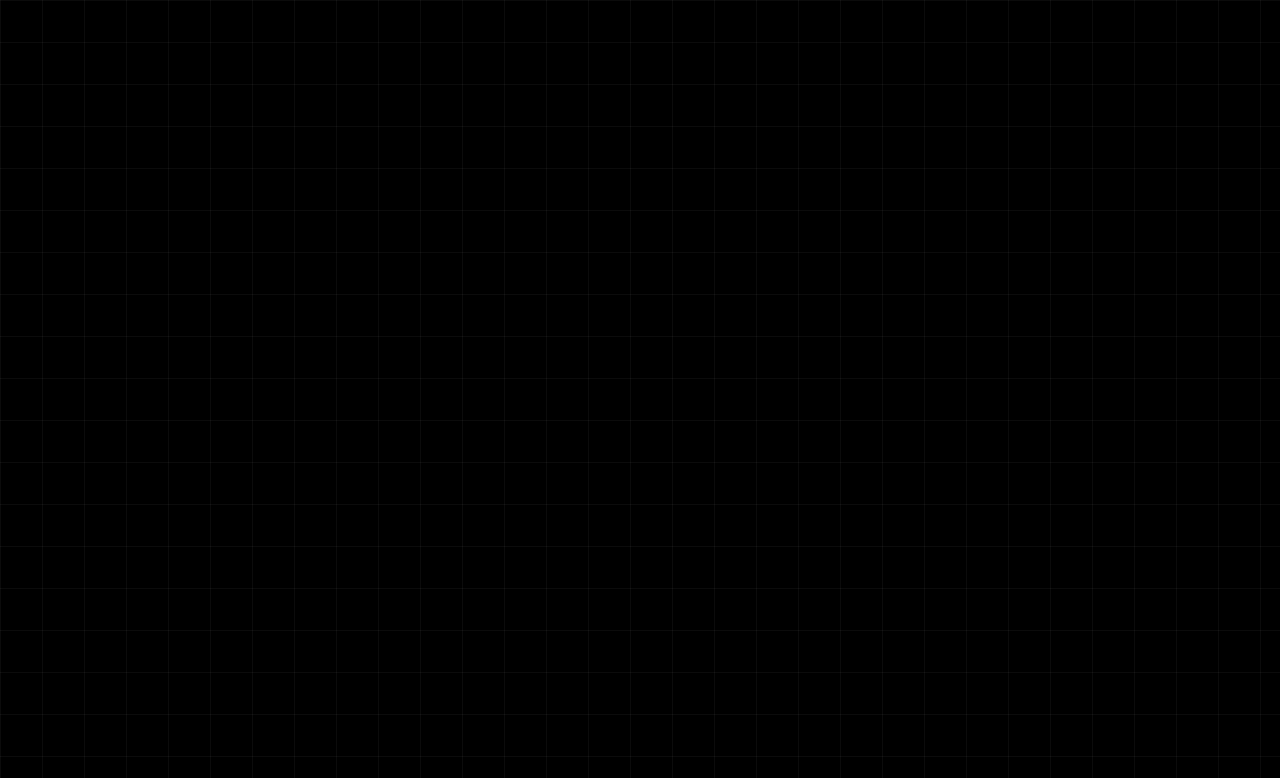
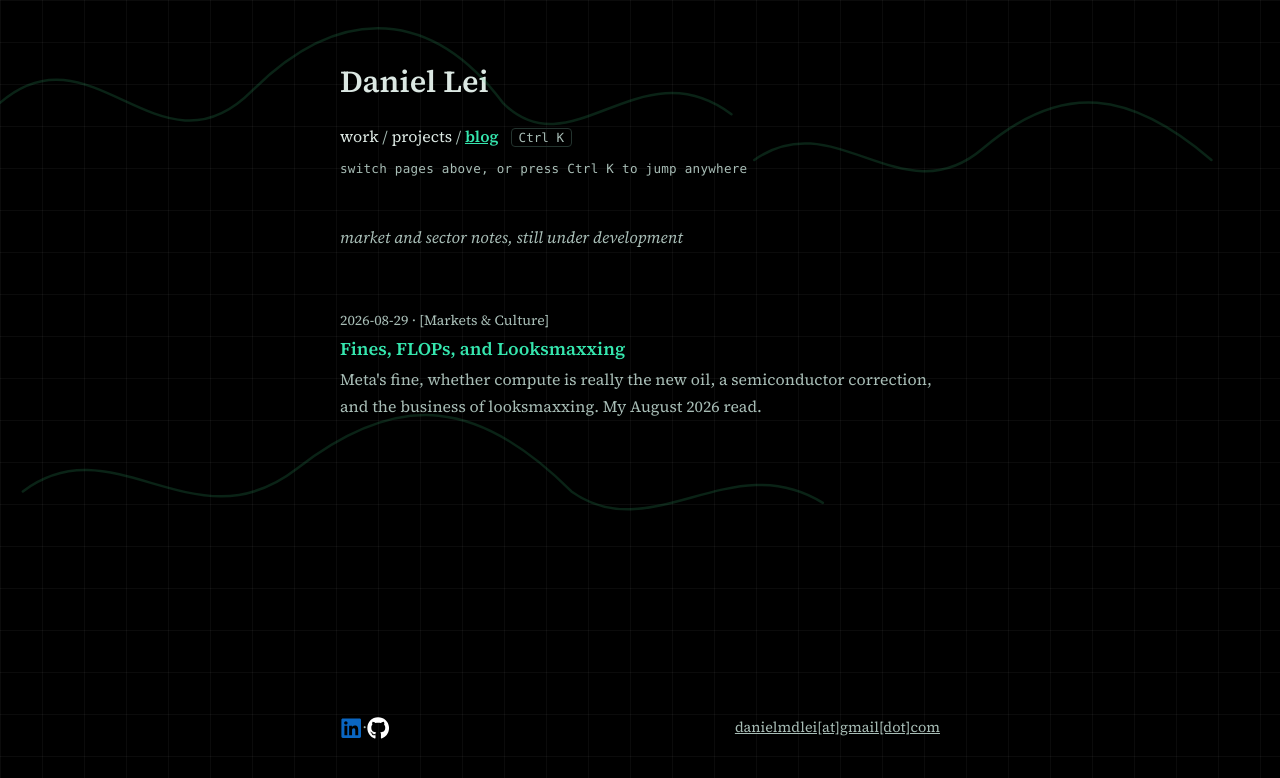
Before and after one commit to McMuf/daniellei.com, a React (Vite) app: page /blog in a window 1280 px wide. Before the commit this address had no page. Shown: the top 778 px of the page. Built offline with nearby package versions, Linux system fonts and the light colour scheme.

Commit message:
add matrix rain bg to projects, rename writing to blog with scribble bg, route /writing -> /blog

```diff
--- a/src/App.css
+++ b/src/App.css
@@ -363,7 +363,19 @@ main {
 
 /* projects */
 
+.matrix-bg {
+  position: fixed;
+  inset: 0;
+  z-index: 0;
+  width: 100vw;
+  height: 100vh;
+  pointer-events: none;
+  opacity: 0.16;
+}
+
 .project-grid {
+  position: relative;
+  z-index: 1;
   display: flex;
   flex-direction: column;
   gap: 26px;
@@ -396,9 +408,49 @@ a.pcard:hover .pcard-title { text-decoration: underline; }
   padding: 2px 6px;
 }
 
-/* writing list */
+/* blog list */
 
-.writing-intro {
+.blog-bg {
+  position: fixed;
+  inset: 0;
+  z-index: 0;
+  width: 100vw;
+  height: 100vh;
+  pointer-events: none;
+}
+
+.scribble {
+  fill: none;
+  stroke: rgba(64, 214, 138, 0.16);
+  stroke-width: 2.2;
+  stroke-linecap: round;
+  stroke-linejoin: round;
+  animation-name: scribble-draw;
+  animation-timing-function: linear;
+  animation-iteration-count: infinite;
+}
+
+.pen-dot {
+  fill: rgba(64, 214, 138, 0.4);
+  animation-name: pen-fade;
+  animation-timing-function: linear;
+  animation-iteration-count: infinite;
+}
+
+@keyframes scribble-draw {
+  0% { stroke-dashoffset: var(--len); }
+  35% { stroke-dashoffset: 0; }
+  55% { stroke-dashoffset: 0; }
+  90% { stroke-dashoffset: calc(-1 * var(--len)); }
+  100% { stroke-dashoffset: var(--len); }
+}
+
+@keyframes pen-fade {
+  0%, 30% { opacity: 1; }
+  45%, 100% { opacity: 0; }
+}
+
+.blog-intro {
   font-size: 0.9rem;
   color: var(--muted);
   line-height: 1.8;
@@ -406,20 +458,20 @@ a.pcard:hover .pcard-title { text-decoration: underline; }
   font-style: italic;
 }
 
-.writing-empty { font-size: 0.9rem; color: var(--muted); }
+.blog-empty { font-size: 0.9rem; color: var(--muted); }
 
-.writing-list { display: flex; flex-direction: column; gap: 26px; }
+.blog-list { position: relative; z-index: 1; display: flex; flex-direction: column; gap: 26px; }
 
-.writing-item {
+.blog-item {
   display: block;
   text-decoration: none;
   color: var(--fg);
 }
 
-.writing-item-meta { display: block; font-size: 0.78rem; color: var(--muted); }
-.writing-item-title { display: block; font-size: 1rem; font-weight: 600; color: var(--link); margin-top: 2px; }
-.writing-item:hover .writing-item-title { text-decoration: underline; }
-.writing-item-summary { display: block; font-size: 0.88rem; color: var(--muted); margin-top: 4px; line-height: 1.7; }
+.blog-item-meta { display: block; font-size: 0.78rem; color: var(--muted); }
+.blog-item-title { display: block; font-size: 1rem; font-weight: 600; color: var(--link); margin-top: 2px; }
+.blog-item:hover .blog-item-title { text-decoration: underline; }
+.blog-item-summary { display: block; font-size: 0.88rem; color: var(--muted); margin-top: 4px; line-height: 1.7; }
 
 /* post */
 
--- a/src/App.tsx
+++ b/src/App.tsx
@@ -3,7 +3,7 @@ import Layout from './components/Layout'
 import Home from './pages/Home'
 import Work from './pages/Work'
 import Projects from './pages/Projects'
-import Writing from './pages/Writing'
+import Blog from './pages/Blog'
 import Post from './pages/Post'
 import './App.css'
 
@@ -14,8 +14,8 @@ function App() {
         <Route index element={<Home />} />
         <Route path="work" element={<Work />} />
         <Route path="projects" element={<Projects />} />
-        <Route path="writing" element={<Writing />} />
-        <Route path="writing/:slug" element={<Post />} />
+        <Route path="blog" element={<Blog />} />
+        <Route path="blog/:slug" element={<Post />} />
       </Route>
     </Routes>
   )
--- /dev/null
+++ b/src/components/BlogBackground.tsx
@@ -0,0 +1,47 @@
+import { useEffect, useRef } from 'react'
+
+// Decorative, blog-page-only background: a handful of loose handwriting-
+// style scribbles that draw themselves in, pause, erase, and repeat, each
+// on its own timing. A small dot traces the line while it's being "written".
+
+const SCRIBBLES = [
+  { d: 'M40,90 C120,20 180,160 260,80 S 420,10 480,90 C 540,150 600,40 680,100', delay: 0, duration: 9 },
+  { d: 'M120,260 C200,200 260,320 340,250 S 480,180 560,260 C 630,320 700,220 780,270', delay: -3, duration: 10 },
+  { d: 'M60,430 C140,370 210,480 300,410 S 460,350 540,430 C 610,480 680,390 760,440', delay: -6, duration: 8.5 },
+  { d: 'M300,580 C380,520 440,630 520,560 S 660,500 740,580 C 800,630 860,540 930,590', delay: -2, duration: 9.5 },
+  { d: 'M700,140 C770,90 830,190 900,130 S 1030,80 1100,140', delay: -5, duration: 7.5 },
+]
+
+export default function BlogBackground() {
+  const pathRefs = useRef<(SVGPathElement | null)[]>([])
+
+  useEffect(() => {
+    pathRefs.current.forEach(path => {
+      if (!path) return
+      const len = path.getTotalLength()
+      path.style.setProperty('--len', String(len))
+      path.style.strokeDasharray = String(len)
+    })
+  }, [])
+
+  return (
+    <svg
+      className="blog-bg"
+      aria-hidden="true"
+      viewBox="0 0 1200 700"
+      preserveAspectRatio="xMidYMid slice"
+    >
+      {SCRIBBLES.map((s, i) => {
+        const timing = { animationDelay: `${s.delay}s`, animationDuration: `${s.duration}s` }
+        return (
+          <g key={i}>
+            <path ref={el => { pathRefs.current[i] = el }} d={s.d} className="scribble" style={timing} />
+            <circle r="4" className="pen-dot" style={timing}>
+              <animateMotion path={s.d} keyPoints="0;1;1" keyTimes="0;0.35;1" dur={`${s.duration}s`} begin={`${s.delay}s`} repeatCount="indefinite" calcMode="linear" />
+            </circle>
+          </g>
+        )
+      })}
+    </svg>
+  )
+}
--- a/src/components/CommandPalette.tsx
+++ b/src/components/CommandPalette.tsx
@@ -26,14 +26,14 @@ export default function CommandPalette() {
       { id: 'home', label: 'home', group: 'go', run: () => navigate('/') },
       { id: 'work', label: 'work', group: 'go', run: () => navigate('/work') },
       { id: 'projects', label: 'projects', group: 'go', run: () => navigate('/projects') },
-      { id: 'writing', label: 'writing', group: 'go', run: () => navigate('/writing') },
+      { id: 'blog', label: 'blog', group: 'go', run: () => navigate('/blog') },
     ]
-    const writing: Command[] = posts.map(p => ({
+    const blog: Command[] = posts.map(p => ({
       id: `post-${p.slug}`,
       label: p.title,
       hint: p.date,
-      group: 'writing',
-      run: () => navigate(`/writing/${p.slug}`),
+      group: 'blog',
+      run: () => navigate(`/blog/${p.slug}`),
     }))
     const links: Command[] = [
       ...profile.social.map(s => ({
@@ -49,7 +49,7 @@ export default function CommandPalette() {
         run: () => { window.location.href = `mailto:${profile.email}` },
       },
     ]
-    return [...nav, ...writing, ...links]
+    return [...nav, ...blog, ...links]
   }, [navigate])
 
   const results = useMemo(() => {
--- a/src/components/Layout.tsx
+++ b/src/components/Layout.tsx
@@ -7,7 +7,7 @@ import { SOCIAL_ICONS, SOCIAL_ICON_COLORS } from './icons'
 const TABS = [
   { to: '/work', label: 'work' },
   { to: '/projects', label: 'projects' },
-  { to: '/writing', label: 'writing' },
+  { to: '/blog', label: 'blog' },
 ]
 
 // "danielmdlei@gmail.com" -> "danielmdlei[at]gmail[dot]com", to keep the
--- /dev/null
+++ b/src/components/MatrixBackground.tsx
@@ -0,0 +1,63 @@
+import { useEffect, useRef } from 'react'
+
+// Decorative, projects-page-only background: classic falling-character
+// "digital rain" on a canvas, weighted toward 0/1 with occasional code
+// symbols mixed in. Kept at low opacity via CSS so it reads as texture,
+// not a focal element.
+
+const CHARS = '01010101010101{}[]<>/\\;:+=*#%&$~^'
+const FONT_SIZE = 15
+const FRAME_INTERVAL_MS = 55
+
+export default function MatrixBackground() {
+  const canvasRef = useRef<HTMLCanvasElement>(null)
+
+  useEffect(() => {
+    const canvas = canvasRef.current
+    const ctx = canvas?.getContext('2d')
+    if (!canvas || !ctx) return
+
+    let columns = 0
+    let drops: number[] = []
+
+    function resize() {
+      canvas!.width = window.innerWidth
+      canvas!.height = window.innerHeight
+      columns = Math.floor(canvas!.width / FONT_SIZE)
+      drops = Array.from({ length: columns }, () => Math.random() * -100)
+      ctx!.font = `${FONT_SIZE}px ui-monospace, SFMono-Regular, Menlo, Consolas, monospace`
+    }
+    resize()
+    window.addEventListener('resize', resize)
+
+    let raf = 0
+    let last = 0
+
+    function frame(t: number) {
+      raf = requestAnimationFrame(frame)
+      if (t - last < FRAME_INTERVAL_MS) return
+      last = t
+
+      ctx!.fillStyle = 'rgba(0, 0, 0, 0.15)'
+      ctx!.fillRect(0, 0, canvas!.width, canvas!.height)
+
+      for (let i = 0; i < columns; i++) {
+        const char = CHARS[Math.floor(Math.random() * CHARS.length)]
+        const y = drops[i] * FONT_SIZE
+        ctx!.fillStyle = Math.random() < 0.05 ? 'rgba(210, 255, 230, 0.9)' : 'rgba(64, 214, 138, 0.7)'
+        ctx!.fillText(char, i * FONT_SIZE, y)
+
+        if (y > canvas!.height && Math.random() > 0.975) drops[i] = 0
+        drops[i]++
+      }
+    }
+    raf = requestAnimationFrame(frame)
+
+    return () => {
+      cancelAnimationFrame(raf)
+      window.removeEventListener('resize', resize)
+    }
+  }, [])
+
+  return <canvas ref={canvasRef} className="matrix-bg" aria-hidden="true" />
+}
--- /dev/null
+++ b/src/pages/Blog.tsx
@@ -0,0 +1,26 @@
+import { Link } from 'react-router-dom'
+import { posts } from '../lib/posts'
+import BlogBackground from '../components/BlogBackground'
+
+export default function Blog() {
+  return (
+    <>
+      <BlogBackground />
+      <div className="blog-list">
+        <p className="blog-intro">
+          market and sector notes, still under development
+        </p>
+        {posts.length === 0 && <p className="blog-empty">no reports published yet.</p>}
+        {posts.map(p => (
+          <Link key={p.slug} to={`/blog/${p.slug}`} className="blog-item">
+            <span className="blog-item-meta">
+              {p.date}{p.sector ? ` · [${p.sector}]` : ''}
+            </span>
+            <span className="blog-item-title">{p.title}</span>
+            {p.summary && <span className="blog-item-summary">{p.summary}</span>}
+          </Link>
+        ))}
+      </div>
+    </>
+  )
+}
--- a/src/pages/Home.tsx
+++ b/src/pages/Home.tsx
@@ -43,7 +43,7 @@ export default function Home() {
         {latest && (
           <div className="latest-report">
             <p className="section-label">latest report</p>
-            <Link to={`/writing/${latest.slug}`} className="latest-report-card">
+            <Link to={`/blog/${latest.slug}`} className="latest-report-card">
               <span className="latest-report-meta">
                 {latest.date}{latest.sector ? ` · [${latest.sector}]` : ''}
               </span>
--- a/src/pages/Post.tsx
+++ b/src/pages/Post.tsx
@@ -43,7 +43,7 @@ export default function Post() {
     return (
       <div className="post-missing">
         <p>report not found.</p>
-        <Link to="/writing" className="hlink">← back to writing</Link>
+        <Link to="/blog" className="hlink">← back to blog</Link>
       </div>
     )
   }
@@ -52,7 +52,7 @@ export default function Post() {
     <div className="post">
       {headings.length > 0 && (
         <aside className="post-nav">
-          <Link to="/writing" className="post-back">← back</Link>
+          <Link to="/blog" className="post-back">← back</Link>
           <nav>
             {headings.map(h => (
               <a key={h.id} href={`#${h.id}`} className={active === h.id ? 'active' : ''}>{h.text}</a>
@@ -61,7 +61,7 @@ export default function Post() {
         </aside>
       )}
       <article className="post-body" ref={articleRef}>
-        {headings.length === 0 && <Link to="/writing" className="post-back">← back</Link>}
+        {headings.length === 0 && <Link to="/blog" className="post-back">← back</Link>}
         <h1>{post.title}</h1>
         <p className="post-meta">
           {post.date}{post.sector ? ` · [${post.sector}]` : ''}
--- a/src/pages/Projects.tsx
+++ b/src/pages/Projects.tsx
@@ -1,8 +1,11 @@
 import { projects } from '../data/projects'
 import { TAG_ICONS, TAG_ICON_COLORS } from '../components/icons'
+import MatrixBackground from '../components/MatrixBackground'
 
 export default function Projects() {
   return (
+    <>
+      <MatrixBackground />
       <div className="project-grid">
         {projects.map(p => {
           const Wrapper = p.url ? 'a' : 'div'
@@ -29,5 +32,6 @@ export default function Projects() {
           )
         })}
       </div>
+    </>
   )
 }
--- a/src/pages/Writing.tsx
+++ /dev/null
@@ -1,22 +0,0 @@
-import { Link } from 'react-router-dom'
-import { posts } from '../lib/posts'
-
-export default function Writing() {
-  return (
-    <div className="writing-list">
-      <p className="writing-intro">
-        market and sector notes, still under development
-      </p>
-      {posts.length === 0 && <p className="writing-empty">no reports published yet.</p>}
-      {posts.map(p => (
-        <Link key={p.slug} to={`/writing/${p.slug}`} className="writing-item">
-          <span className="writing-item-meta">
-            {p.date}{p.sector ? ` · [${p.sector}]` : ''}
-          </span>
-          <span className="writing-item-title">{p.title}</span>
-          {p.summary && <span className="writing-item-summary">{p.summary}</span>}
-        </Link>
-      ))}
-    </div>
-  )
-}
```
Lines whose indentation alone changed are shown as unchanged.
